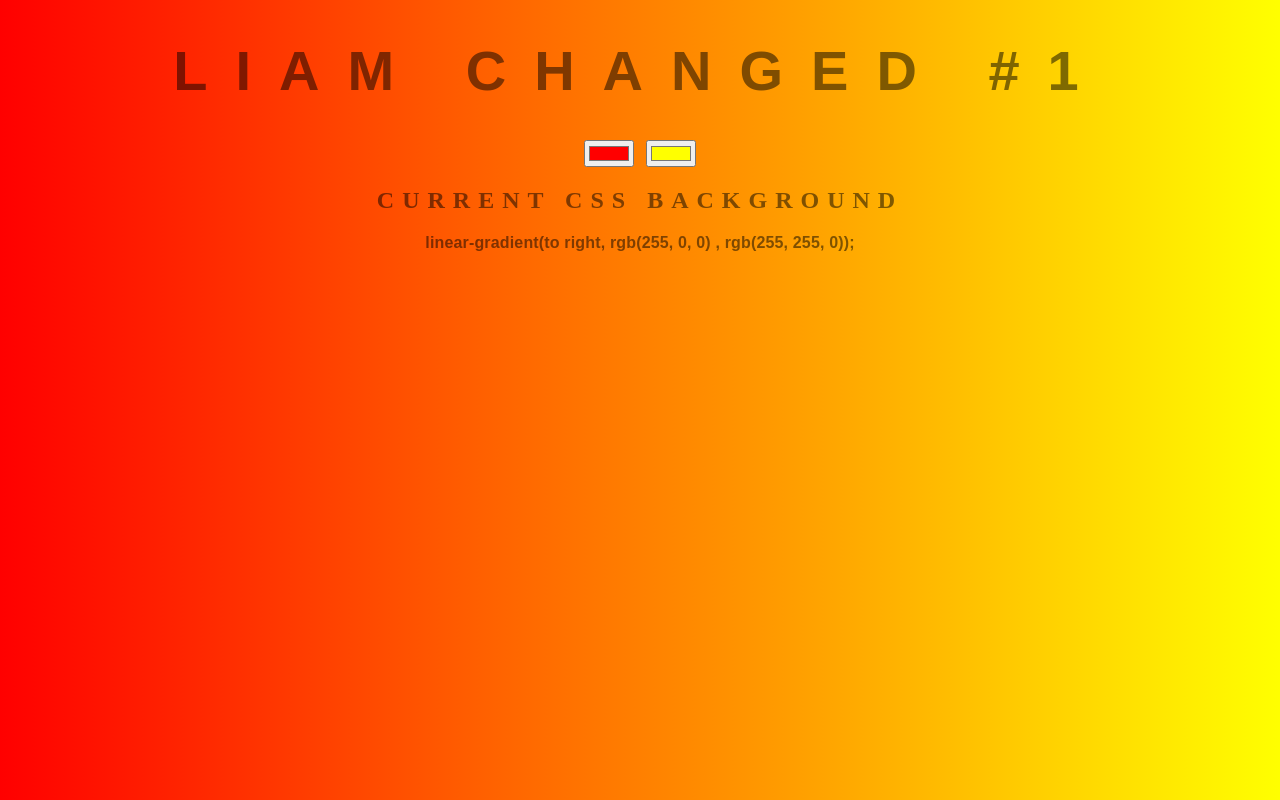
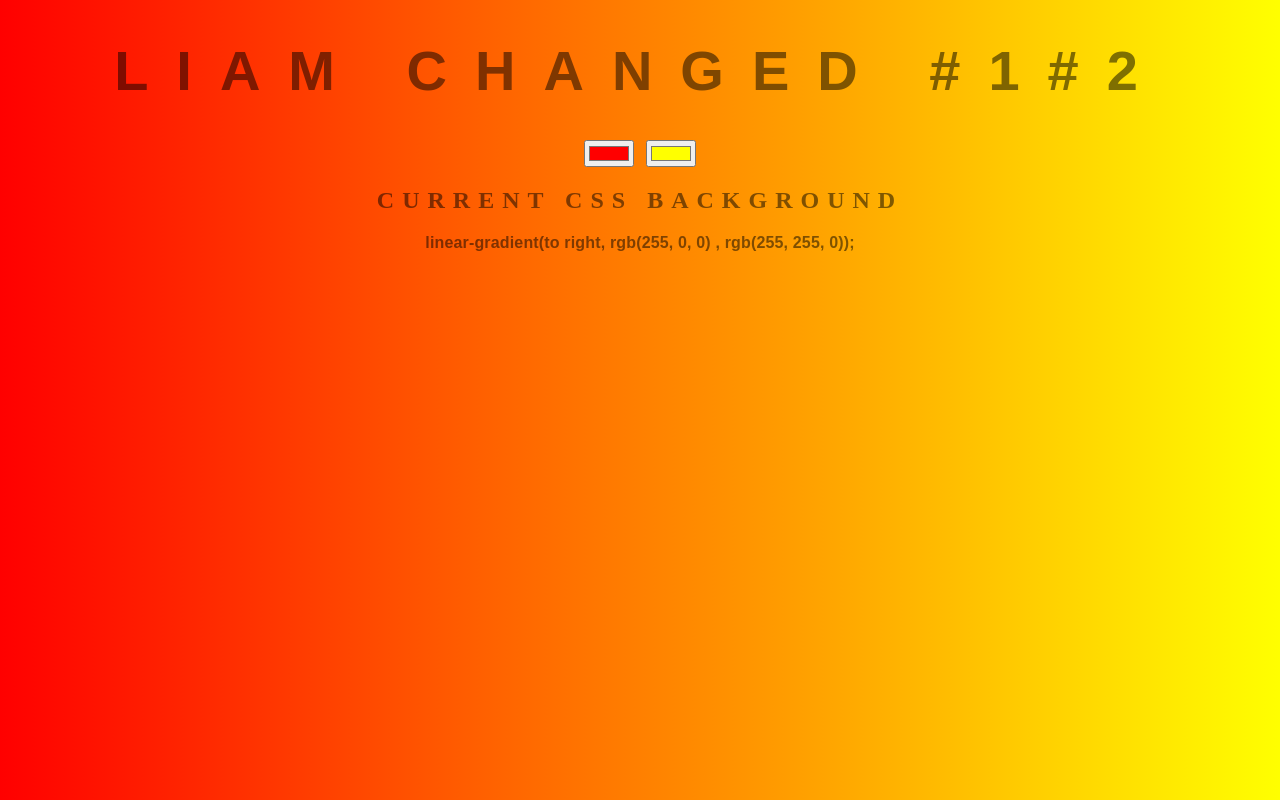
Before and after one commit to xaphaniafox/checkconflict, a plain HTML site: page index.html in a window 1280 px wide. Drawn offline with Linux system fonts and the light colour scheme.

Commit message:
Change #2

```diff
--- a/index.html
+++ b/index.html
@@ -5,7 +5,7 @@
 	<link rel="stylesheet" type="text/css" href="style.css">
 </head>
 <body id="gradient">
-	<h1>Liam changed #1</h1>
+	<h1>Liam changed #1#2</h1>
 	<input class="color1" type="color" name="color1" value="#ff0000">
 	<input class="color2" type="color" name="color2" value="#ffff00">
 	<h2>Current CSS Background</h2>
```
